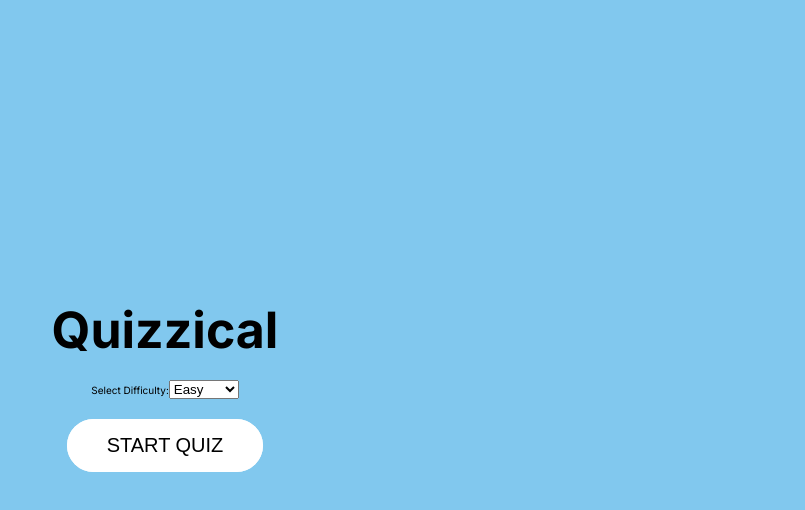
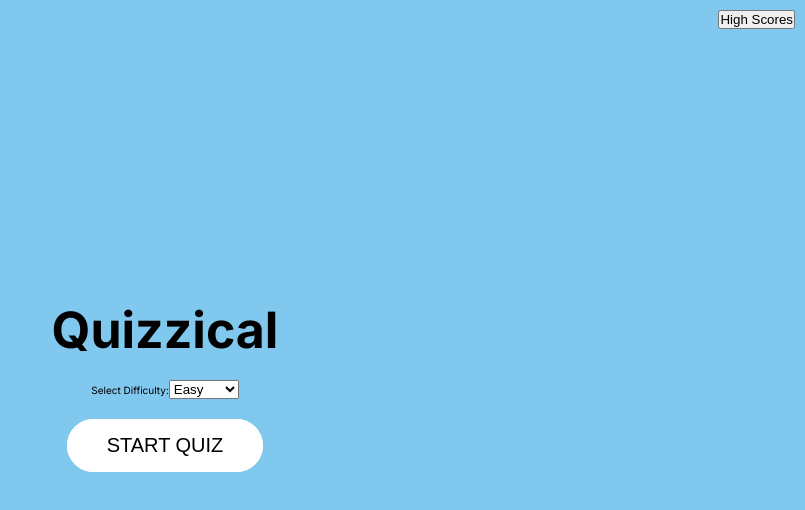
Before and after one commit to localhostwiththemost/react-quiz, a React (Vite) app: page / in a window 1280 px wide. Shown: the top 510 px of the page, without its empty margins (475-1280 px from the left). Built offline with nearby package versions, Linux system fonts and the light colour scheme.

Commit message:
Created a high score system for each of the quiz's difficulties and made them viewable on click of the High Scores button

```diff
--- a/src/Modal.jsx
+++ b/src/Modal.jsx
@@ -1,11 +1,11 @@
 import React from "react";
 
-function Modal({ onClose }) {
+function Modal({ onClose, message }) {
   return (
     <div className="modal">
       <ion-icon name="close-outline" onClick={onClose}></ion-icon>
       <div className="modal-content">
-        <h2>Please select an answer for each question</h2>
+        <h2>{message}</h2>
       </div>
     </div>
   );
--- a/src/Quiz.jsx
+++ b/src/Quiz.jsx
@@ -72,6 +72,11 @@ function Quiz({ difficulty }) {
     });
     setQuizComplete(true);
     setScore(newScore);
+
+    const currentScore = localStorage.getItem(`lsScore-${difficulty}`);
+    if (newScore > currentScore || !currentScore) {
+      localStorage.setItem(`lsScore-${difficulty}`, newScore);
+    }
   };
 
   const resetQuiz = () => {
@@ -95,7 +100,7 @@ function Quiz({ difficulty }) {
       <div className="quiz-container">
         {showModal && (
           <Modal
-            message="All questions must be answered before checking answers"
+            message="Please choose an answer for every question"
             onClose={() => setShowModal(false)}
           />
         )}
--- a/src/StartPage.jsx
+++ b/src/StartPage.jsx
@@ -1,7 +1,25 @@
-import React from "react";
+import React, { useState } from "react";
 import { useNavigate } from "react-router-dom";
+import Modal from "./Modal";
+
+const lsScoreEasy = localStorage.getItem("lsScore-easy");
+if (lsScoreEasy === null || lsScoreEasy === undefined) {
+  localStorage.setItem("lsScore-easy", 0);
+}
+
+const lsScoreMedium = localStorage.getItem("lsScore-medium");
+if (lsScoreMedium === null || lsScoreMedium === undefined) {
+  localStorage.setItem("lsScore-medium", 0);
+}
+
+const lsScoreHard = localStorage.getItem("lsScore-hard");
+if (lsScoreHard === null || lsScoreHard === undefined) {
+  localStorage.setItem("lsScore-hard", 0);
+}
 
 function StartPage({ onDifficultyChange, difficulty }) {
+  const [showModal, setShowModal] = useState(false);
+
   const navigate = useNavigate();
 
   const handleDifficultyChange = (event) => {
@@ -13,12 +31,35 @@ function StartPage({ onDifficultyChange, difficulty }) {
     navigate("/quiz");
   };
 
+  const openModal = () => {
+    setShowModal(true);
+  };
+
+  const closeModal = () => {
+    setShowModal(false);
+  };
+
   return (
+    <div className="start-page">
+      <button className="highscore-btn" onClick={openModal}>
+        High Scores
+      </button>
+      {showModal ? (
+        <Modal
+          message={`Easy:${localStorage.getItem(
+            "lsScore-easy"
+          )}/5 Medium:${localStorage.getItem(
+            "lsScore-medium"
+          )}/5 Hard:${localStorage.getItem("lsScore-hard")}/5`}
+          onClose={closeModal}
+        />
+      ) : (
+        ""
+      )}
       <div className="start-container">
         <div className="title-container">
           <h1>Quizzical</h1>
         </div>
-
         <div className="select-container">
           <label htmlFor="difficulty-select">Select Difficulty:</label>
           <select
@@ -41,6 +82,7 @@ function StartPage({ onDifficultyChange, difficulty }) {
           </button>
         </div>
       </div>
+    </div>
   );
 }
 
--- a/src/sass/layout/_start.scss
+++ b/src/sass/layout/_start.scss
@@ -1,5 +1,16 @@
+.start-page {
+  position: relative;
+}
+
+.highscore-btn {
+  position: absolute;
+  top: 10px;
+  right: 10px;
+  cursor: pointer;
+}
+
 .start-container {
-  margin: 300px;
+  padding: 300px;
 }
 
 .title-container {
--- a/src/sass/main.css
+++ b/src/sass/main.css
@@ -223,8 +223,19 @@ body {
   font-size: 2.5rem;
 }
 
+.start-page {
+  position: relative;
+}
+
+.highscore-btn {
+  position: absolute;
+  top: 10px;
+  right: 10px;
+  cursor: pointer;
+}
+
 .start-container {
-  margin: 300px;
+  padding: 300px;
 }
 
 .title-container {
```
Also changed, not shown: 1 other file (tests, documents, lock files or other folders). Lines whose indentation alone changed are shown as unchanged.
